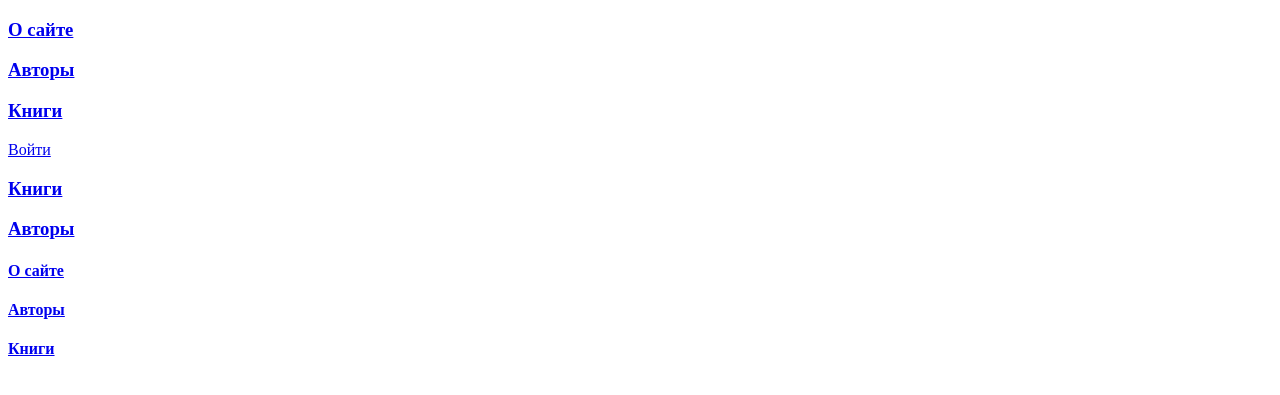
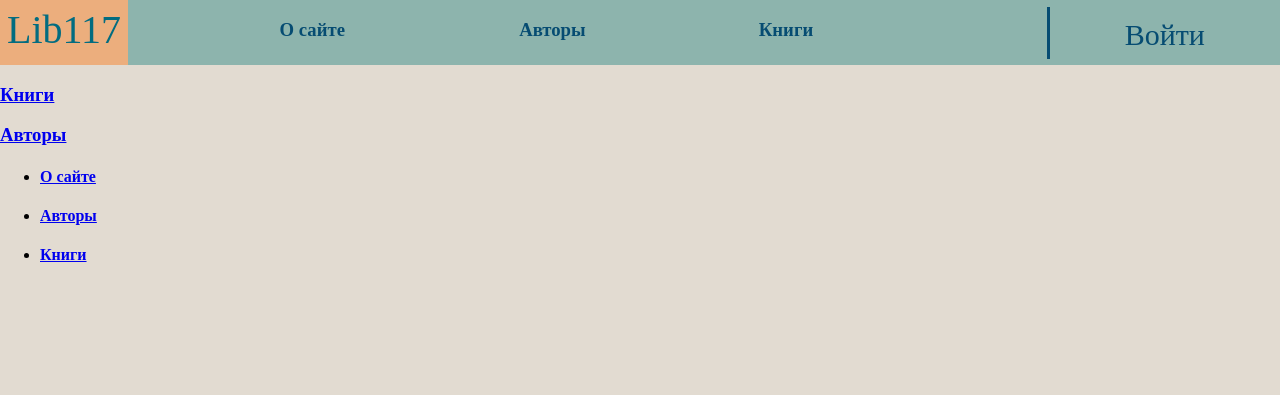
Before and after one commit to MustafinMP/LibrarySiteProject, a Django app: page / in a window 1280 px wide. Shown: the top 395 px of the page. Run offline with Django 3.2, Linux system fonts and the light colour scheme.

Commit message:
Making a first version of basic_style.css

```diff
--- a/LibrarySite/LibrarySite/settings.py
+++ b/LibrarySite/LibrarySite/settings.py
@@ -123,4 +123,6 @@ USE_TZ = True
 
 STATIC_URL = '/static/'
 LOGIN_REDIRECT_URL = '/'
-# AUTH_USER_MODEL = 'core.User'
+STATIC_FILES_DIRS = [
+    os.path.join(BASE_DIR, 'static')
+]
--- /dev/null
+++ b/LibrarySite/library/static/css/basic_style.css
@@ -0,0 +1,66 @@
+.header {
+  padding-top: -100px;
+  margin: 0;
+  display: block;
+  left: 0px;
+  width: 100%;
+  top:0;
+  bottom:0;
+  margin-top: 0px;
+}
+
+.header-lable {
+  font-family: Rockwell, Goudy Old Style, Gabriola, Century Gothic;
+  display: block;
+  height: 100%;
+  background: #ecae7d;
+  position: absolute;
+  left :0;
+  width: 10%;
+  top:0;
+  bottom:0;
+  text-align: center;
+  line-height: 60px;
+  color: #026c80;
+  font-size: 40px;
+}
+
+.header-menu {
+  background: #8db4ad;
+  position: relative;
+  height: 65px;
+  list-style: none;
+  margin: 0;
+}
+
+.login {
+  display: block;
+  height: 80%;
+  position: absolute;
+  right:0;
+  width: 18%;
+  top: 10%;
+  bottom:0;
+  text-align: center;
+  line-height: 55px;
+  color: #026c80;
+  font-size: 30px;
+  border-left: 3px solid;
+}
+
+.header-menu a {
+  text-decoration: none;
+  color: #064c72;
+}
+
+.header-menu li {
+  display: inline-block;
+  width: 19%;
+}
+
+body {
+  padding: 0;
+  margin: 0;
+  position: relative;
+  background-color: #e2dbd1;
+}
--- a/LibrarySite/templates/basic_template.html
+++ b/LibrarySite/templates/basic_template.html
@@ -1,30 +1,33 @@
 <!DOCTYPE html>
+{% load static %}
 <html lang="ru">
 <head>
     <meta charset="UTF-8">
     <title>{% block title %}Lib117{% endblock title %}</title>
+    <link href="{% static 'css/basic_style.css' %}" rel="stylesheet" type="text/css">
+<!--    <link href="../static/css/basic_style.css" rel="stylesheet">-->
 </head>
 <body>
-<header>
-    <div>
-        <div class="header-lable"></div>
-        <a href="/about"><h3>О сайте</h3></a>
-        <a href="/autors"><h3>Авторы</h3></a>
-        <a href="/books"><h3>Книги</h3></a>
-    </div>
-    <div>
-        <a href="/login">Войти</a>
-    </div>
+<header class="header">
+    <ul class="header-menu">
+        <li>
+            <div class="header-lable">Lib117</div>
+        </li>
+        <li><a href="/about"><h3>О сайте</h3></a></li>
+        <li><a href="/autors"><h3>Авторы</h3></a></li>
+        <li><a href="/books"><h3>Книги</h3></a></li>
+        <li><a href="/login" class="login">Войти</a></li>
+    </ul>
 </header>
 <main>
     {% block content %}{% endblock content %}
 </main>
 <footer>
-    <div class="footer-nav">
-        <a href="/about"><h4>О сайте</h4></a>
-        <a href="/autors"><h4>Авторы</h4></a>
-        <a href="/books"><h4>Книги</h4></a>
-    </div>
+    <ul class="footer-nav">
+        <li><a href="/about"><h4>О сайте</h4></a></li>
+        <li><a href="/autors"><h4>Авторы</h4></a></li>
+        <li><a href="/books"><h4>Книги</h4></a></li>
+    </ul>
     <!--    поликита конф-->
     <!--    условия польз-->
     <div>
--- a/LibrarySite/templates/index.html
+++ b/LibrarySite/templates/index.html
@@ -1,4 +1,5 @@
 {% extends "basic_template.html" %}
+{% load static %}
 {% block title %} Lib117 {% endblock title %}
 {% block content %}
 <a class="books-choice-block" href="/books/">
```
